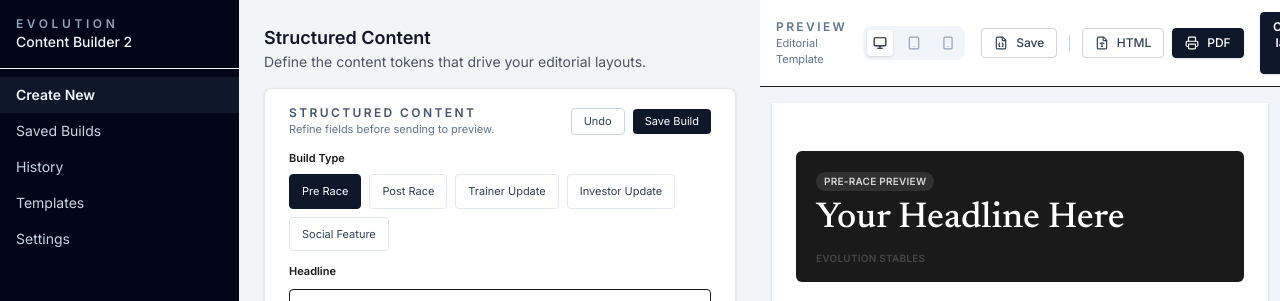
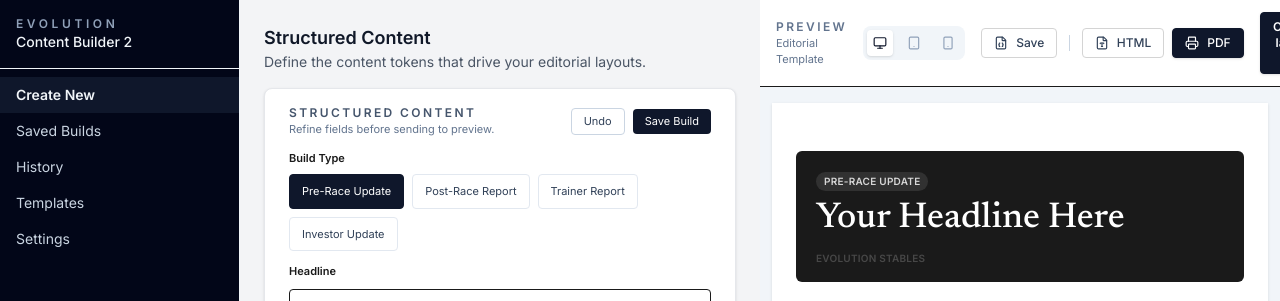
Before and after one commit to Badders80/EvolutionContentBuilder2, a React (Vite) app: page / in a window 1280 px wide. Shown: the top 301 px of the page. Built offline with nearby package versions, Linux system fonts and the light colour scheme; no server answers.

Commit message:
feat: update build-type labels and preview headings to new product language, drop Social Feature

```diff
--- a/src/components/layout/Header/EditorialHeader.tsx
+++ b/src/components/layout/Header/EditorialHeader.tsx
@@ -4,11 +4,11 @@ import { useAppContext } from "../../../context/AppContext";
 import { headerPadding } from "../../../layout/layoutConfig";
 
 const modeLabels: Record<string, string> = {
-  "pre-race": "PRE-RACE PREVIEW",
+  "pre-race": "PRE-RACE UPDATE",
   "post-race": "POST-RACE REPORT",
-  "trainer": "TRAINER PROFILE",
+  "trainer": "TRAINER REPORT",
   "investor": "INVESTOR UPDATE",
-  "social": "SOCIAL FEATURE",
+  // "social" dropped for now
 };
 
 export function EditorialHeader() {
--- a/src/components/workspace/StructuredFields.tsx
+++ b/src/components/workspace/StructuredFields.tsx
@@ -15,11 +15,11 @@ export const StructuredFields: React.FC = () => {
   } = useAppContext();
 
   const modeOptions = [
-    { value: "pre-race", label: "Pre Race" },
-    { value: "post-race", label: "Post Race" },
-    { value: "trainer", label: "Trainer Update" },
+    { value: "pre-race", label: "Pre-Race Update" },
+    { value: "post-race", label: "Post-Race Report" },
+    { value: "trainer", label: "Trainer Report" },
     { value: "investor", label: "Investor Update" },
-    { value: "social", label: "Social Feature" },
+    // "social" dropped for now
   ] as const;
 
   const handleChange =
```
